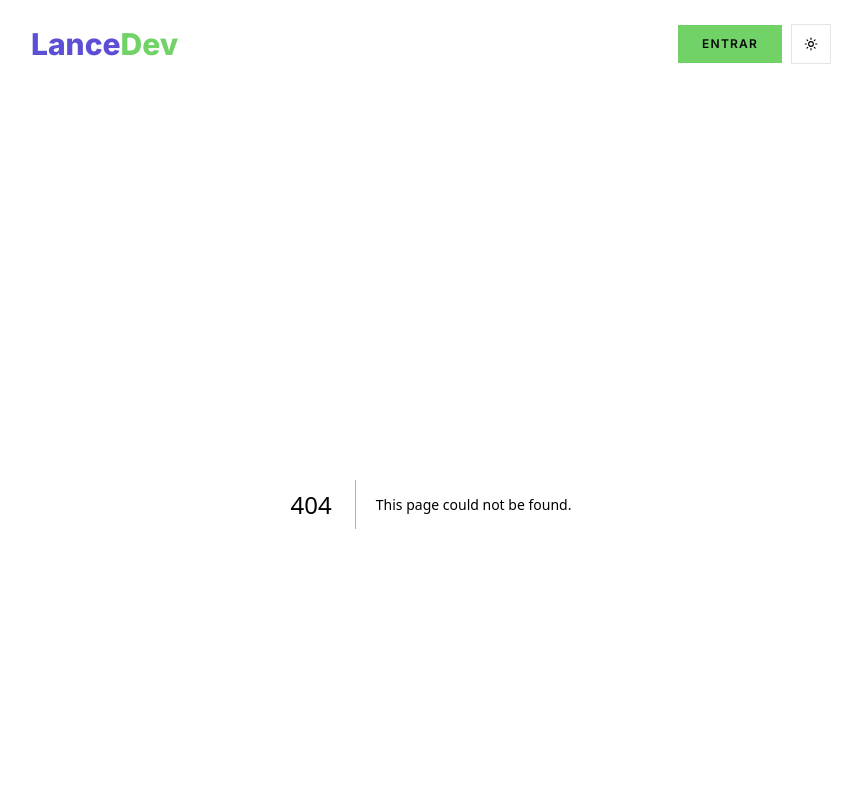
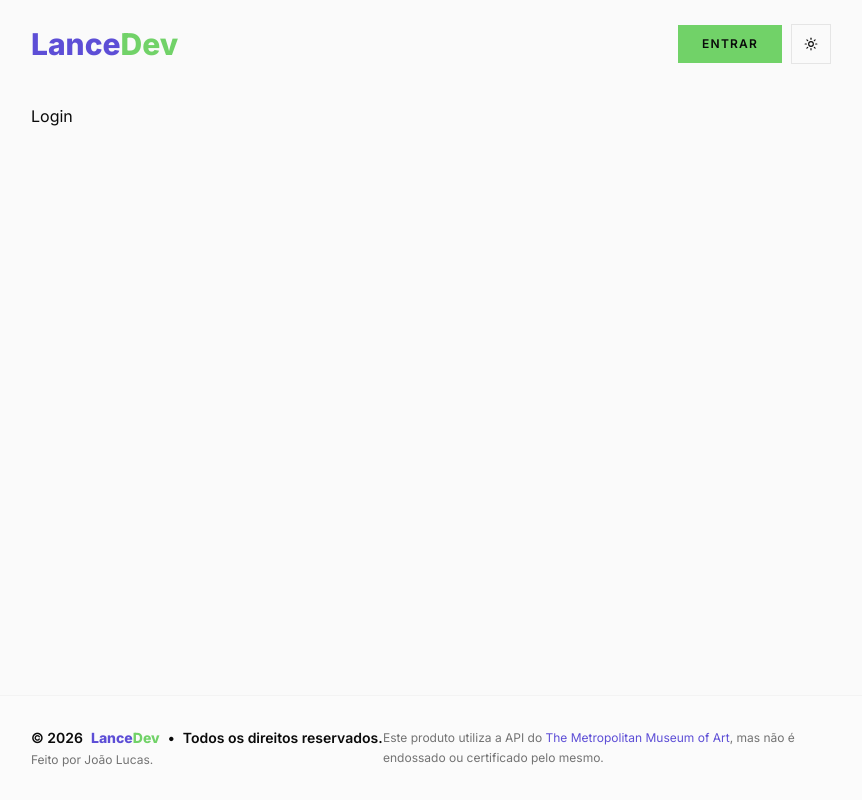
Before and after one commit to jlucassaldanha/lancedevweb, a Next.js app: page /login in a window 1280 px wide. Before the commit this address had no page. Shown: the top 800 px of the page, without its empty margins (209-1071 px from the left). Built offline with nearby package versions, Linux system fonts and the light colour scheme.

Commit message:
fix: limpando imports

```diff
--- a/src/app/laudo/[id]/page.tsx
+++ b/src/app/laudo/[id]/page.tsx
@@ -1,7 +1,6 @@
 "use client"
 
 import { Alert, AlertDescription, AlertTitle } from "@/components/ui/alert";
-import { Card, CardContent } from "@/components/ui/card";
 import { Separator } from "@/components/ui/separator";
 import { useAudit } from "@/hooks/useAudit";
 import { AlertCircleIcon, ArrowLeftIcon, CheckCircle2Icon } from "lucide-react";
--- /dev/null
+++ b/src/app/login/page.tsx
@@ -0,0 +1,7 @@
+export default function LoginPage() {
+  return (
+    <div className="flex flex-col px-10 mb-5">
+      Login
+    </div>
+  )
+}
--- a/src/app/page.tsx
+++ b/src/app/page.tsx
@@ -6,7 +6,6 @@ import { Carousel, CarouselContent, CarouselItem, CarouselNext, CarouselPrevious
 import { Separator } from "@/components/ui/separator";
 import { Tabs, TabsContent, TabsList, TabsTrigger } from "@/components/ui/tabs";
 import useListLots from "@/hooks/useListLots";
-import Image from "next/image";
 
 export default function Home() {
   const {
--- a/src/components/my-components/MainLotCard.tsx
+++ b/src/components/my-components/MainLotCard.tsx
@@ -11,8 +11,6 @@ export function MainLotCard({ lot }: { lot: PublicLot }) {
   const status = lot.status === "LIVE"
     ? 'Ao Vivo' : lot.status === "FINISHED"
     ? 'Finalizado' : 'Programado'
-
-
 
   return (
     <div className="w-full flex gap-14">
```
